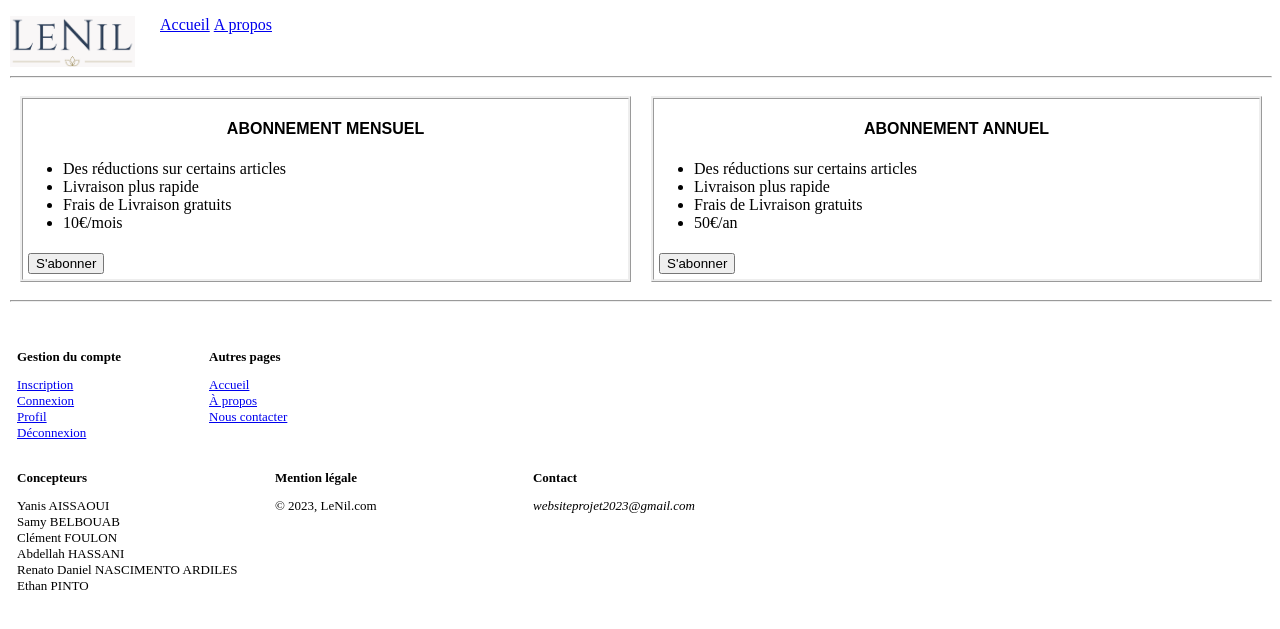
After one commit to Ymasuu/LeNil, a PHP site: page /abonnement.php in a window 1280 px wide. The commit adds this page. Shown: the top 629 px of the page. Run offline with PHP 8.4, Linux system fonts and the light colour scheme; the visitor is signed in with stand-in values (Sample User, id 1).

Commit message:
Add files via upload

```diff
--- /dev/null
+++ b/pages/Vue/abonnement.php
@@ -0,0 +1,66 @@
+<?php
+session_start();
+// Si l'utilisateur n'est pas connecté, on le redirige vers la page de connexion
+if(!isset($_SESSION['UTILISATEUR'])){
+    header('Location: login.php');
+    exit();
+}
+?>
+<!DOCTYPE html>
+<html>
+<head>
+	<meta cjharset="utf-8">
+	<meta name="viewport" content="width=device-width, initial-scale=1.0">
+	<title>abonnement</title>
+    <style>
+        .conteneur {
+            display: flex;
+        }
+        .flex {
+            flex-grow: 1;
+            border-style: ridge;
+            margin: 10px;
+        }
+        h4{
+            text-align : center;
+        }
+        button{
+            margin : 5px;
+        }
+
+    </style>
+
+	<link rel="stylesheet" href="../../css/style.css">
+	<link rel="icon" type="image/png" href="../../img/logo2.png">
+</head>
+<body>
+	<div>
+		<?php include '../../templates/header.php'; ?>
+		<hr> <!-- Repère visuel temporaire -->
+        <div class="conteneur">
+            <div class="flex">
+                <h4>ABONNEMENT MENSUEL</h4>
+                <ul>
+                    <li>Des réductions sur certains articles</li>
+                    <li>Livraison plus rapide</li>
+                    <li>Frais de Livraison gratuits</li>
+                    <li>10€/mois</li>
+                </ul>
+                <button>S'abonner</button>
+            </div>
+            <div class="flex">
+                <h4>ABONNEMENT ANNUEL</h4>
+                <ul>
+                    <li>Des réductions sur certains articles</li>
+                    <li>Livraison plus rapide</li>
+                    <li>Frais de Livraison gratuits</li>
+                    <li>50€/an</li>
+                </ul>
+                <button>S'abonner</button>
+            </div>
+        </div>
+        <hr> <!-- Repère visuel temporaire -->
+		<?php include '../../templates/footer.php'; ?>
+	</div>
+</body>
+</html>
```
Also changed, not shown: pages/Vue/catalogue.php (+13 -8 lines), pages/Vue/contact.php (added, +51 -0 lines), pages/Vue/index.php (+1 -8 lines).
